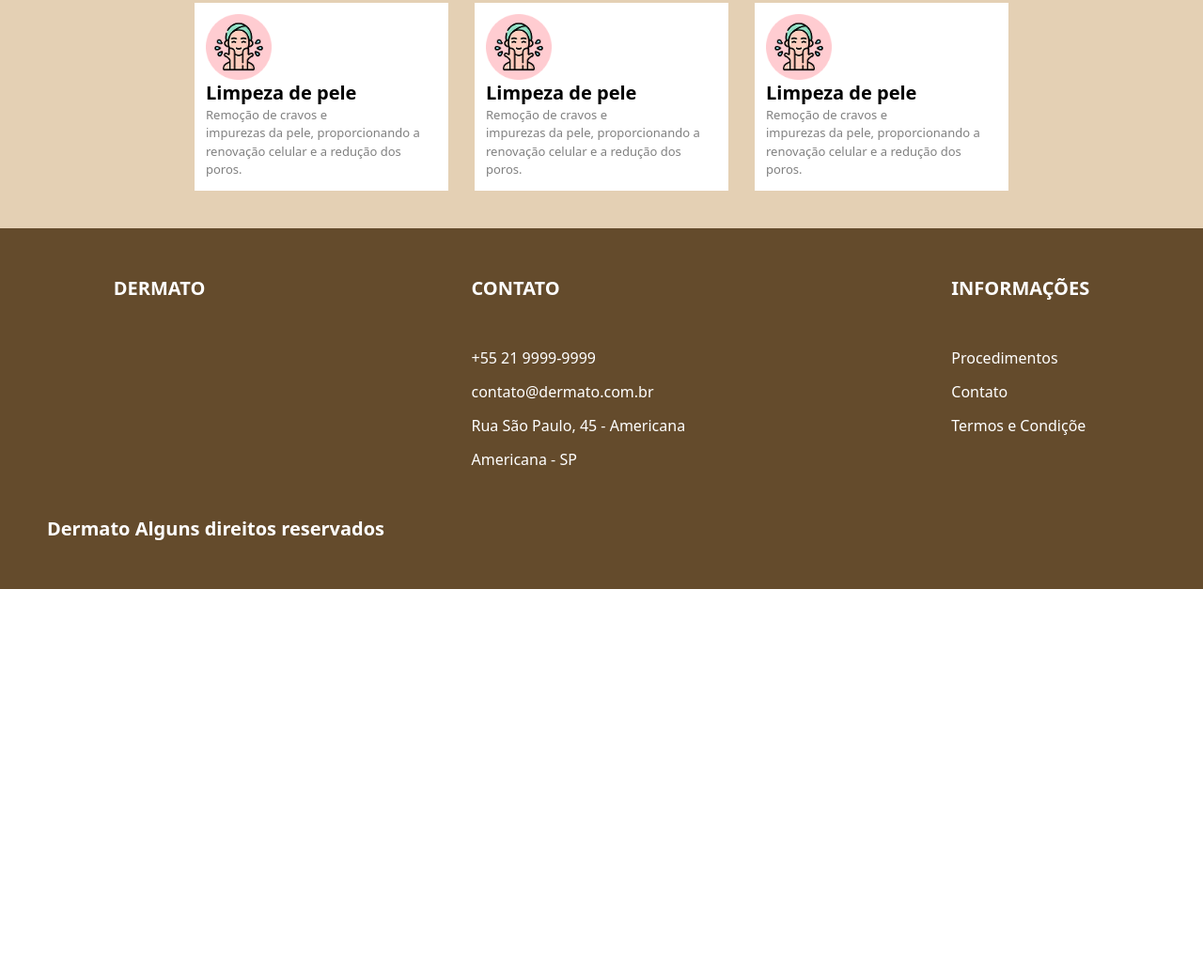
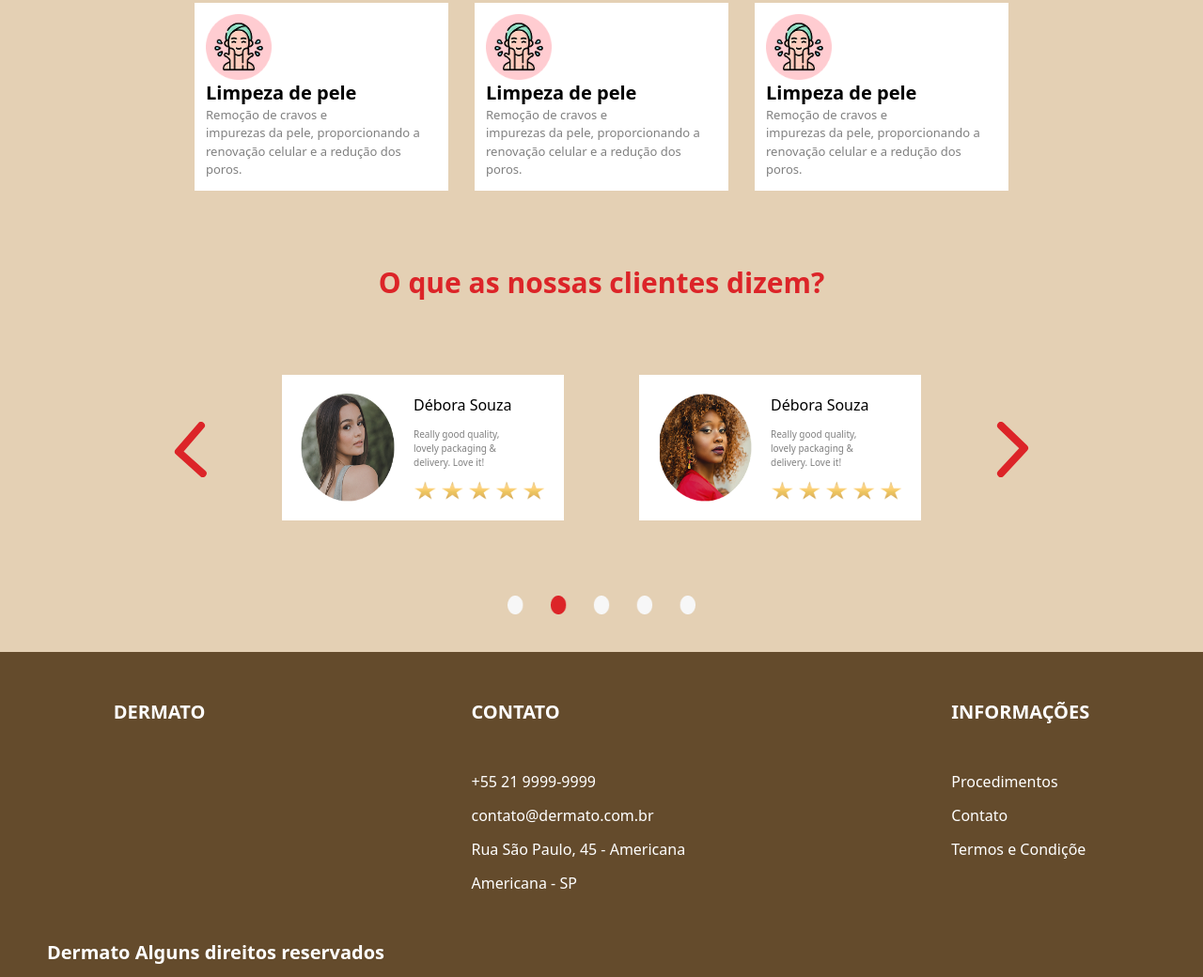
Before and after one commit to nmmm24052-hash/EstetikProject, a website: page src/index.html in a window 1280 px wide. Shown: the part 753-1793 px from the top of the page at 94% size. Before the commit the page ends 1380 px from the top, so only its background shows below. Drawn offline with Linux system fonts and the light colour scheme.

Commit message:
section 3

```diff
--- a/src/index.html
+++ b/src/index.html
@@ -68,7 +68,36 @@
 
             </div>
         </section>
-        <section></section>
+
+        <section class="bg-[#E4D0B4] w-[100%] p-10 flex flex-col items-center gap-20">
+            <h1 class="text-3xl text-[#DC2428] font-bold">O que as nossas clientes dizem?</h1>
+            <article class="flex  gap-20">
+                <svg class="mt-[50px]" width="35" height="59" viewBox="0 0 35 59" fill="none" xmlns="http://www.w3.org/2000/svg">
+<path d="M30.7646 54.969L4.94229 31.8561L28.9848 4.00007" stroke="#DC2428" stroke-width="8" stroke-linecap="round" stroke-linejoin="round"/>
+</svg>
+<aside class="w-[300px] bg-white p-5 flex gap-5 "  >
+    <img src="picture.png" width="100px" height="100px" alt="">
+    <aside class="flex flex-col gap-3">
+    <h1>Débora Souza</h1>
+    <p class="text-[gray] text-[10px]">Really good quality, <br> lovely packaging & <br> delivery. Love it!</p>
+    <img src="Rating.png" alt="">
+</aside>
+</aside>
+<aside class="w-[300px] bg-white p-5 sm:flex gap-5 hidden sm:"  >
+    <img src="picture (1).png" width="100px" height="100px" alt="">
+    <aside class="flex flex-col gap-3">
+    <h1>Débora Souza</h1>
+    <p class="text-[gray] text-[10px]">Really good quality, <br> lovely packaging & <br> delivery. Love it!</p>
+    <img src="Rating.png" alt="">
+</aside>
+</aside>
+<svg  class="mt-[50px]" width="35" height="59" viewBox="0 0 33 59" fill="none" xmlns="http://www.w3.org/2000/svg">
+<path d="M4 4L29 28L4 55" stroke="#DC2428" stroke-width="8" stroke-linecap="round" stroke-linejoin="round"/>
+</svg>
+
+            </article>
+            <img src="slider.png" class="w-[100px] h-[15px] sm:w-[200px] sm:h-[20px]" alt="">
+        </section>
     </main>
     <footer class="bg-[#644B2C] p-[50px] w-[100%] text-white list-none">
         <article class=" flex flex-col  sm:flex-row sm:justify-around">
```
Also changed, not shown: src/Rating.png (added), src/img (5).png (added), src/output.css, src/picture (1).png (added), src/picture.png (added), src/slider.png (added).
